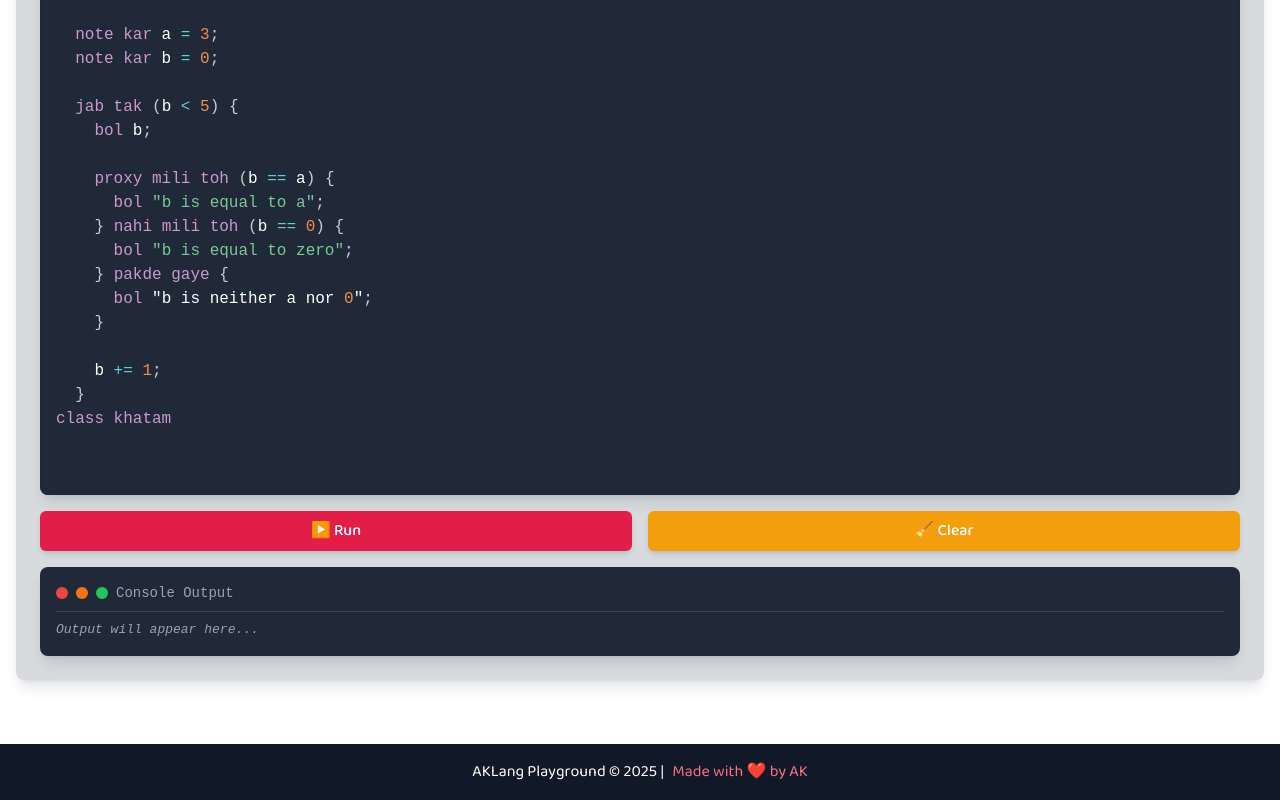
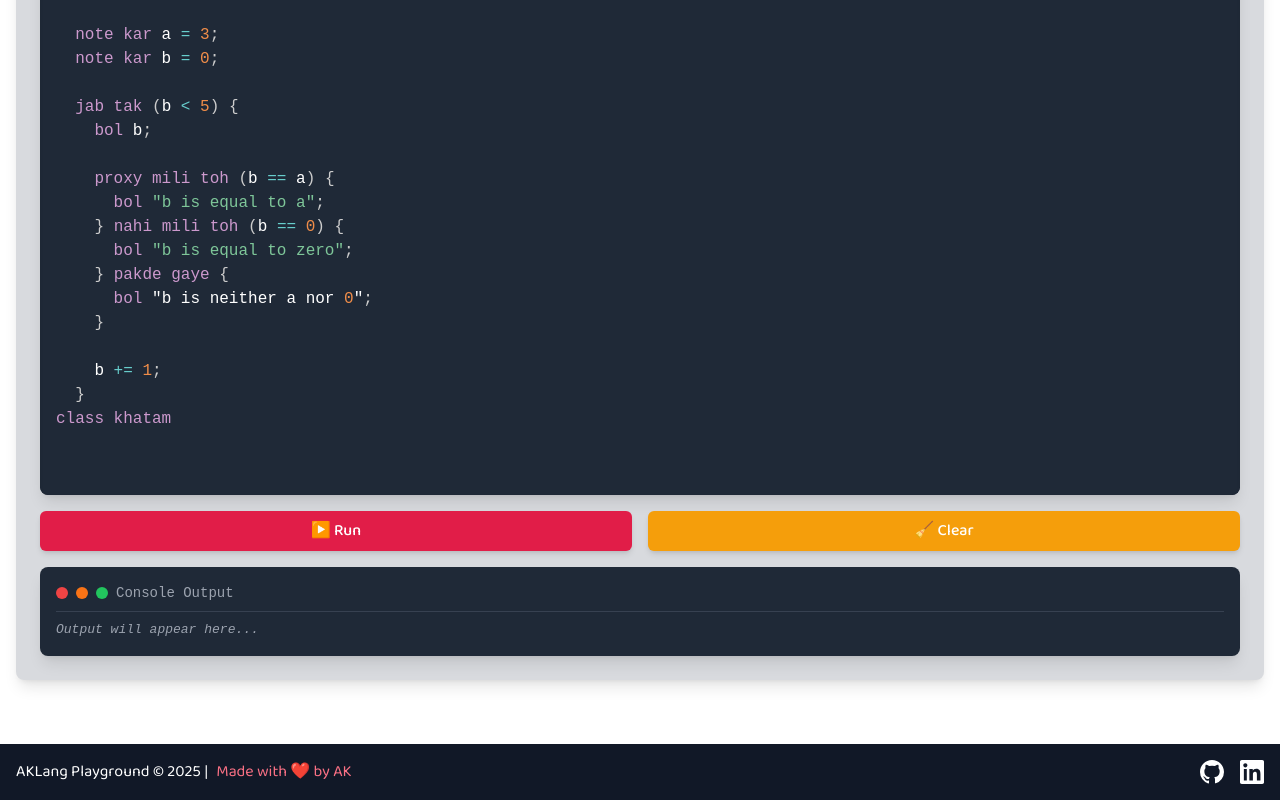
Before and after one commit to AkshatOP/aklang, a React (Vite) app in the folder website/: page / in a window 1280 px wide. Shown: the part 566-1366 px from the top of the page. Built offline with nearby package versions, Linux system fonts and the light colour scheme.

Commit message:
Minor Changes

```diff
--- a/website/src/App.jsx
+++ b/website/src/App.jsx
@@ -40,14 +40,62 @@ function App() {
           {activeTab === 'playground' ? <Playground /> : <Documentation />}
         </main>
 
-        <footer className="bg-secondary-900 text-white py-4 mt-8">
+        {/* <footer className="bg-secondary-900 text-white py-4 mt-8">
           <div className="container mx-auto px-4 text-center">
             <p>
               AKLang Playground &copy; {new Date().getFullYear()} |
               <span className="ml-2 text-primary-400">Made with ❤️ by AK</span>
             </p>
           </div>
-        </footer>
+        </footer> */}
+        <footer className="bg-secondary-900 text-white py-4 mt-8">
+  <div className="container mx-auto px-4 flex items-center justify-between">
+    <p>
+      AKLang Playground &copy; {new Date().getFullYear()} |
+      <span className="ml-2 text-primary-400">Made with ❤️ by AK</span>
+    </p>
+    <div className="flex space-x-4">
+      <a
+        href="https://github.com/AkshatOP"
+        target="_blank"
+        rel="noopener noreferrer"
+        className="text-white hover:text-primary-400"
+        aria-label="GitHub"
+      >
+        {/* GitHub SVG */}
+        <svg
+          xmlns="http://www.w3.org/2000/svg"
+          fill="currentColor"
+          viewBox="0 0 24 24"
+          width="24"
+          height="24"
+        >
+          <path d="M12 0C5.37 0 0 5.37 0 12a12 12 0 008.205 11.433c.6.11.82-.26.82-.577v-2.234c-3.338.726-4.042-1.61-4.042-1.61-.546-1.387-1.333-1.756-1.333-1.756-1.09-.746.083-.73.083-.73 1.205.085 1.84 1.238 1.84 1.238 1.07 1.834 2.806 1.304 3.49.996.108-.775.42-1.305.762-1.605-2.665-.3-5.466-1.334-5.466-5.933 0-1.31.468-2.38 1.236-3.22-.124-.303-.536-1.523.117-3.176 0 0 1.008-.322 3.3 1.23a11.5 11.5 0 016 0c2.29-1.553 3.296-1.23 3.296-1.23.655 1.653.243 2.873.12 3.176.77.84 1.236 1.91 1.236 3.22 0 4.61-2.804 5.63-5.475 5.922.43.37.81 1.103.81 2.222v3.293c0 .32.218.694.825.576A12.003 12.003 0 0024 12c0-6.63-5.37-12-12-12z" />
+        </svg>
+      </a>
+
+      <a
+        href="https://linkedin.com/in/akshat-baranwal-02270b32b"
+        target="_blank"
+        rel="noopener noreferrer"
+        className="text-white hover:text-primary-400"
+        aria-label="LinkedIn"
+      >
+        {/* LinkedIn SVG */}
+        <svg
+          xmlns="http://www.w3.org/2000/svg"
+          fill="currentColor"
+          viewBox="0 0 24 24"
+          width="24"
+          height="24"
+        >
+          <path d="M20.447 20.452h-3.554v-5.569c0-1.327-.026-3.036-1.849-3.036-1.851 0-2.134 1.445-2.134 2.939v5.666H9.355V9h3.414v1.561h.049c.476-.9 1.637-1.849 3.367-1.849 3.6 0 4.267 2.37 4.267 5.455v6.285zM5.337 7.433c-1.144 0-2.07-.926-2.07-2.07 0-1.144.926-2.07 2.07-2.07s2.07.926 2.07 2.07c0 1.144-.926 2.07-2.07 2.07zM6.814 20.452H3.86V9h2.954v11.452zM22.225 0H1.771C.792 0 0 .775 0 1.732v20.535C0 23.225.792 24 1.771 24h20.451C23.204 24 24 23.225 24 22.267V1.732C24 .775 23.204 0 22.225 0z" />
+        </svg>
+      </a>
+    </div>
+  </div>
+</footer>
+
       </div>
     </ThemeProvider>
   )
```
